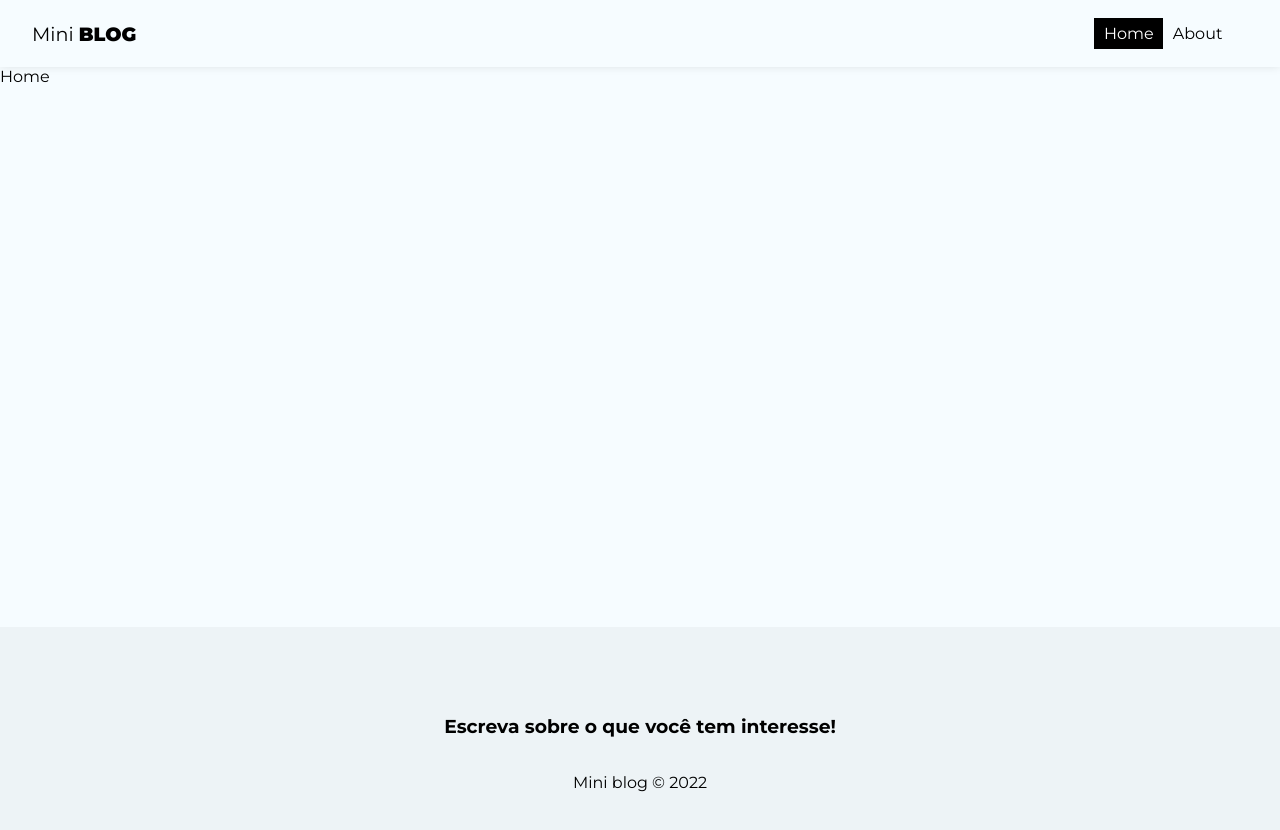
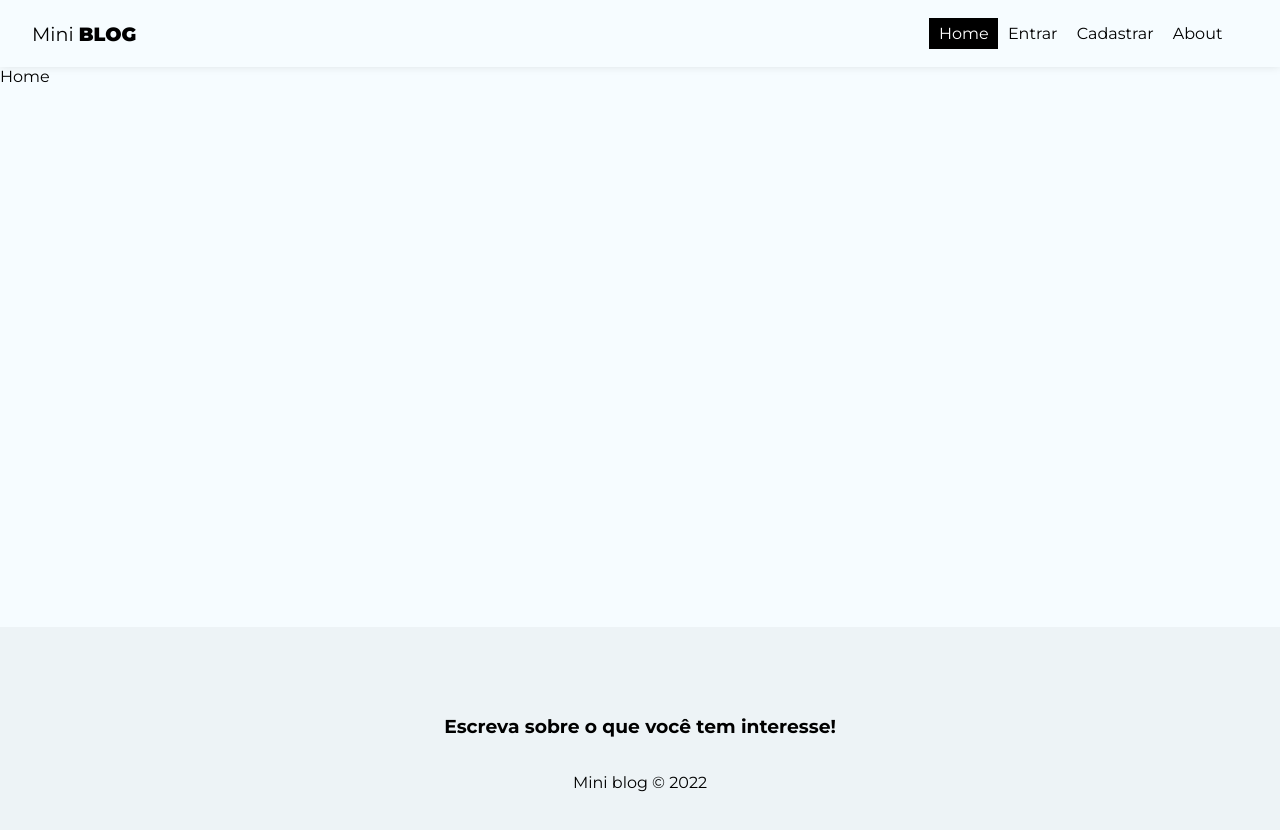
Before and after one commit to GeracNeto/miniblog, a React (Create React App) app: page / in a window 1280 px wide. Shown: the top 830 px of the page. Built offline with nearby package versions, Linux system fonts and the light colour scheme.

Commit message:
Criadas as rotas para as pages 'Login' e 'Register'

```diff
--- a/src/App.js
+++ b/src/App.js
@@ -7,6 +7,8 @@
 // Pages
 import Home from './pages/Home/Home';
 import About from './pages/About/About';
+import Login from './pages/Login/Login';
+import Register from './pages/Register/Register';
 
 // Components
 import Navbar from './components/Navbar';
@@ -21,6 +23,8 @@
           <Routes>
             <Route path='/' element={<Home />} />
             <Route path='/about' element={<About />} />
+            <Route path='/login' element={<Login />} />
+            <Route path='/register' element={<Register />} />
           </Routes>
         </div>
         <Footer />
--- a/src/components/Navbar.js
+++ b/src/components/Navbar.js
@@ -13,6 +13,12 @@
                     <NavLink to='/' className={({ isActive }) => (isActive ? styles.active : '')}>Home</NavLink>
                 </li>
                 <li>
+                    <NavLink to='/login' className={({ isActive }) => (isActive ? styles.active : '')}>Entrar</NavLink>
+                </li>
+                <li>
+                    <NavLink to='/register' className={({ isActive }) => (isActive ? styles.active : '')}>Cadastrar</NavLink>
+                </li>
+                <li>
                     <NavLink to='/about' className={({ isActive }) => (isActive ? styles.active : '')}>About</NavLink>
                 </li>
             </ul>
```
